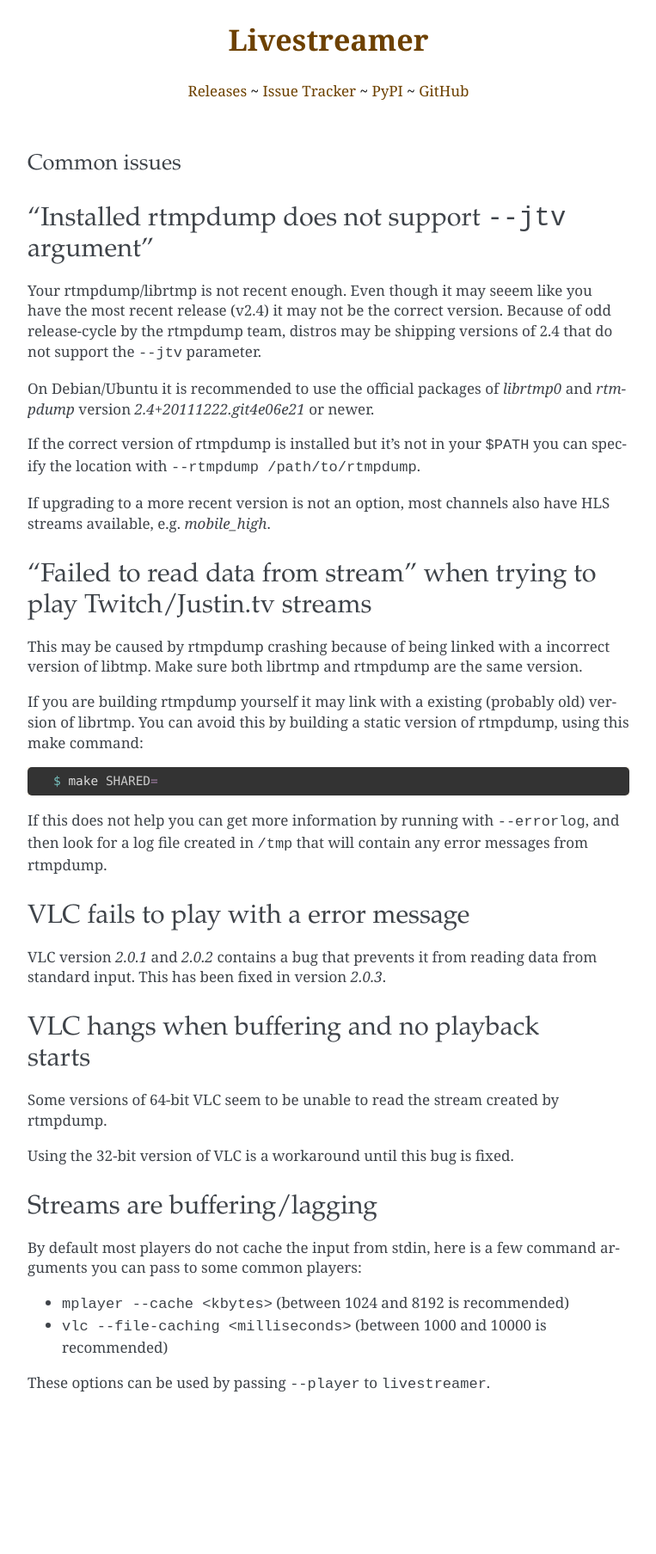
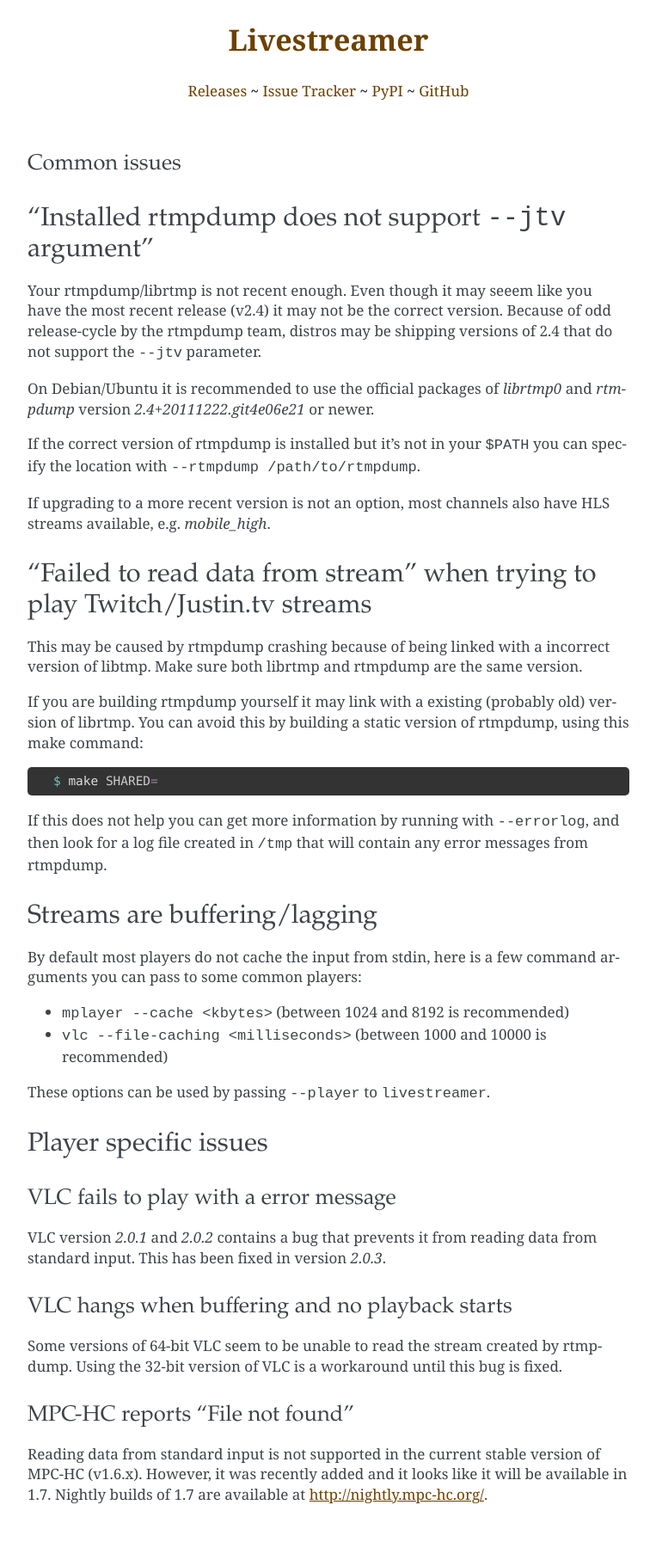
Before and after one commit to streamlink/streamlink, a Sphinx documentation site: the page built from docs/issues.rst, in a window 1280 px wide. Shown: the whole page at 86% size, without its empty margins (258-1021 px from the left). Built offline with Sphinx 7.4.7, drawn with Linux system fonts in a browser that asks for light colours; before the commit the page ends 1678 px from its top, so only the background shows below that.

Commit message:
docs: Add info about MPC-HC.

```diff
--- a/docs/issues.rst
+++ b/docs/issues.rst
@@ -43,27 +43,37 @@ and then look for a log file created in ``/tmp`` that will contain any error mes
 from rtmpdump.
 
 
-VLC fails to play with a error message
---------------------------------------
-
-VLC version *2.0.1* and *2.0.2* contains a bug that prevents it from
-reading data from standard input. This has been fixed in version *2.0.3*.
-
-
-VLC hangs when buffering and no playback starts
------------------------------------------------
-
-Some versions of 64-bit VLC seem to be unable to read the stream created by rtmpdump.
-
-Using the 32-bit version of VLC is a workaround until this bug is fixed.
-
-
 Streams are buffering/lagging
 -----------------------------
 
-By default most players do not cache the input from stdin, here is a few command arguments you can pass to some common players:
+By default most players do not cache the input from stdin, here is a few command
+arguments you can pass to some common players:
 
 - ``mplayer --cache <kbytes>`` (between 1024 and 8192 is recommended)
 - ``vlc --file-caching <milliseconds>`` (between 1000 and 10000 is recommended)
 
 These options can be used by passing ``--player`` to ``livestreamer``.
+
+
+Player specific issues
+----------------------
+
+VLC fails to play with a error message
+^^^^^^^^^^^^^^^^^^^^^^^^^^^^^^^^^^^^^^
+
+VLC version *2.0.1* and *2.0.2* contains a bug that prevents it from
+reading data from standard input. This has been fixed in version *2.0.3*.
+
+VLC hangs when buffering and no playback starts
+^^^^^^^^^^^^^^^^^^^^^^^^^^^^^^^^^^^^^^^^^^^^^^^
+
+Some versions of 64-bit VLC seem to be unable to read the stream created by rtmpdump.
+Using the 32-bit version of VLC is a workaround until this bug is fixed.
+
+MPC-HC reports "File not found"
+^^^^^^^^^^^^^^^^^^^^^^^^^^^^^^^
+
+Reading data from standard input is not supported in the current stable
+version of MPC-HC (v1.6.x). However, it was recently added and it looks like
+it will be available in 1.7. Nightly builds of 1.7 are available at
+http://nightly.mpc-hc.org/.
```
